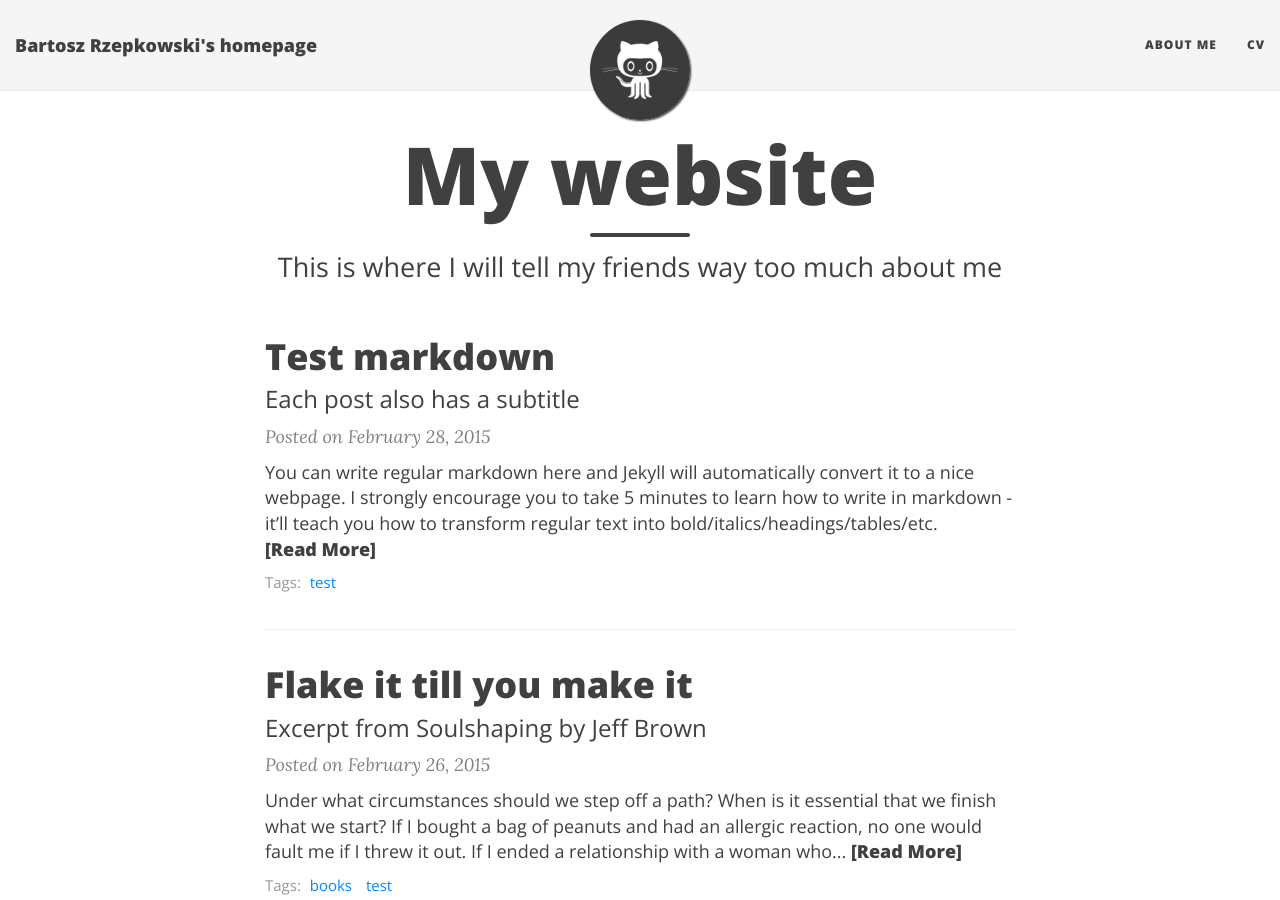
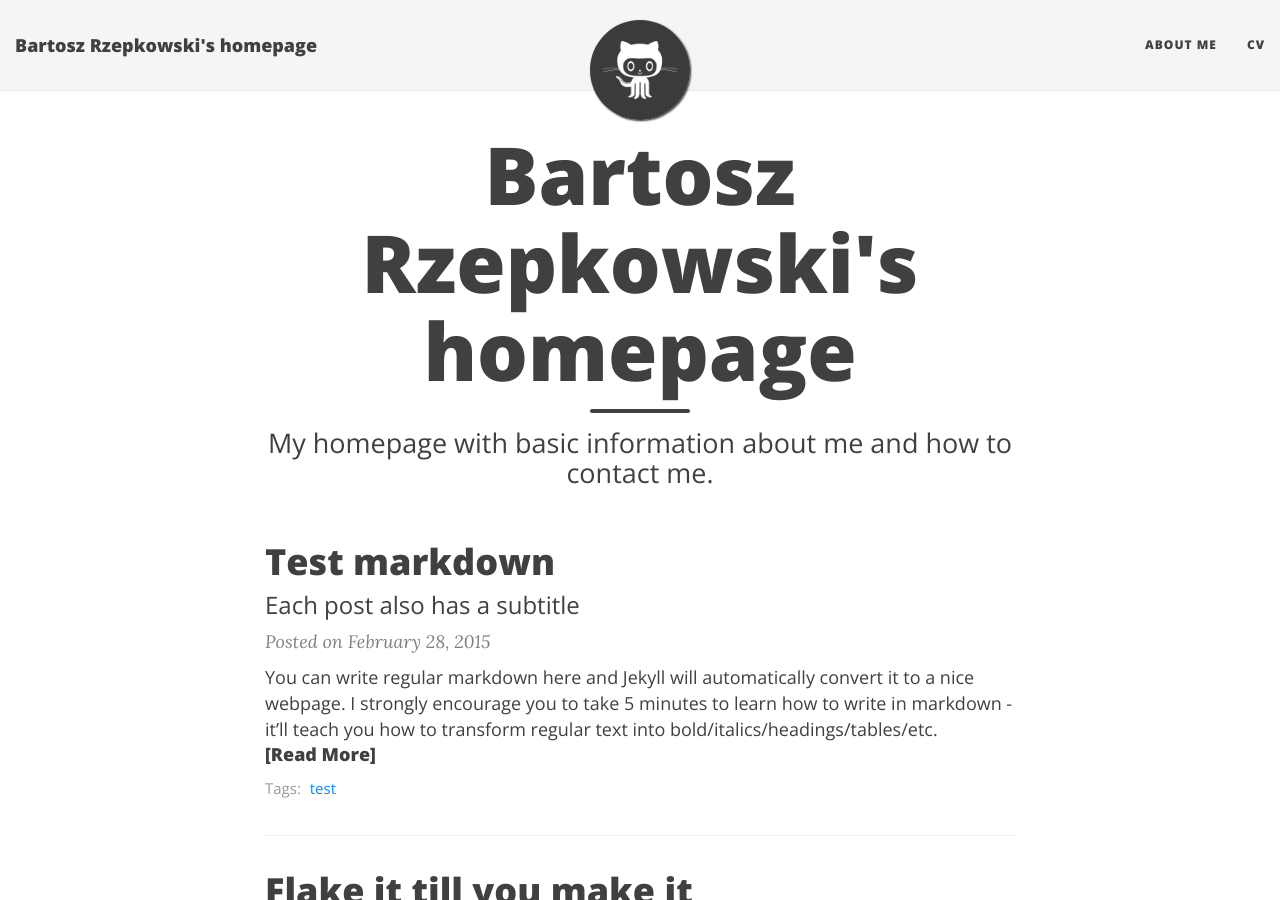
Before and after one commit to brzepkowski/brzepkowski.github.io, a Jekyll site: the page built from index.html, in a window 1280 px wide and 900 px high. Built offline with Jekyll 4.4.1, drawn with Linux system fonts in a browser that asks for light colours; nearby versions of some CDN libraries; the list of posts is cut into pages by our own code.

Commit message:
First change in index.html.

```diff
--- a/index.html
+++ b/index.html
@@ -1,7 +1,7 @@
 ---
 layout: page
-title: My website
-subtitle: This is where I will tell my friends way too much about me
+title: Bartosz Rzepkowski's homepage
+subtitle: My homepage with basic information about me and how to contact me.
 use-site-title: true
 ---
 
```
